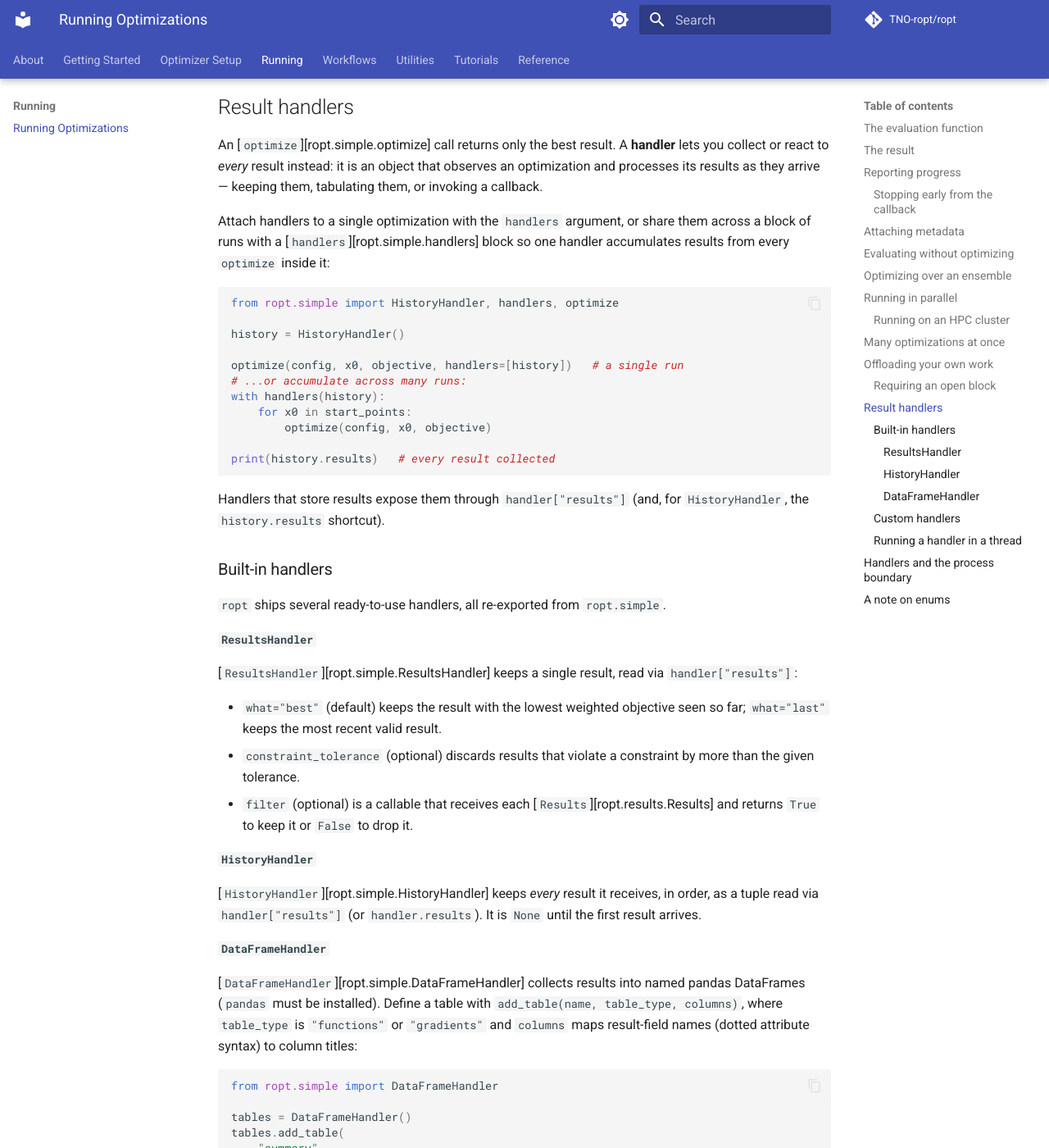
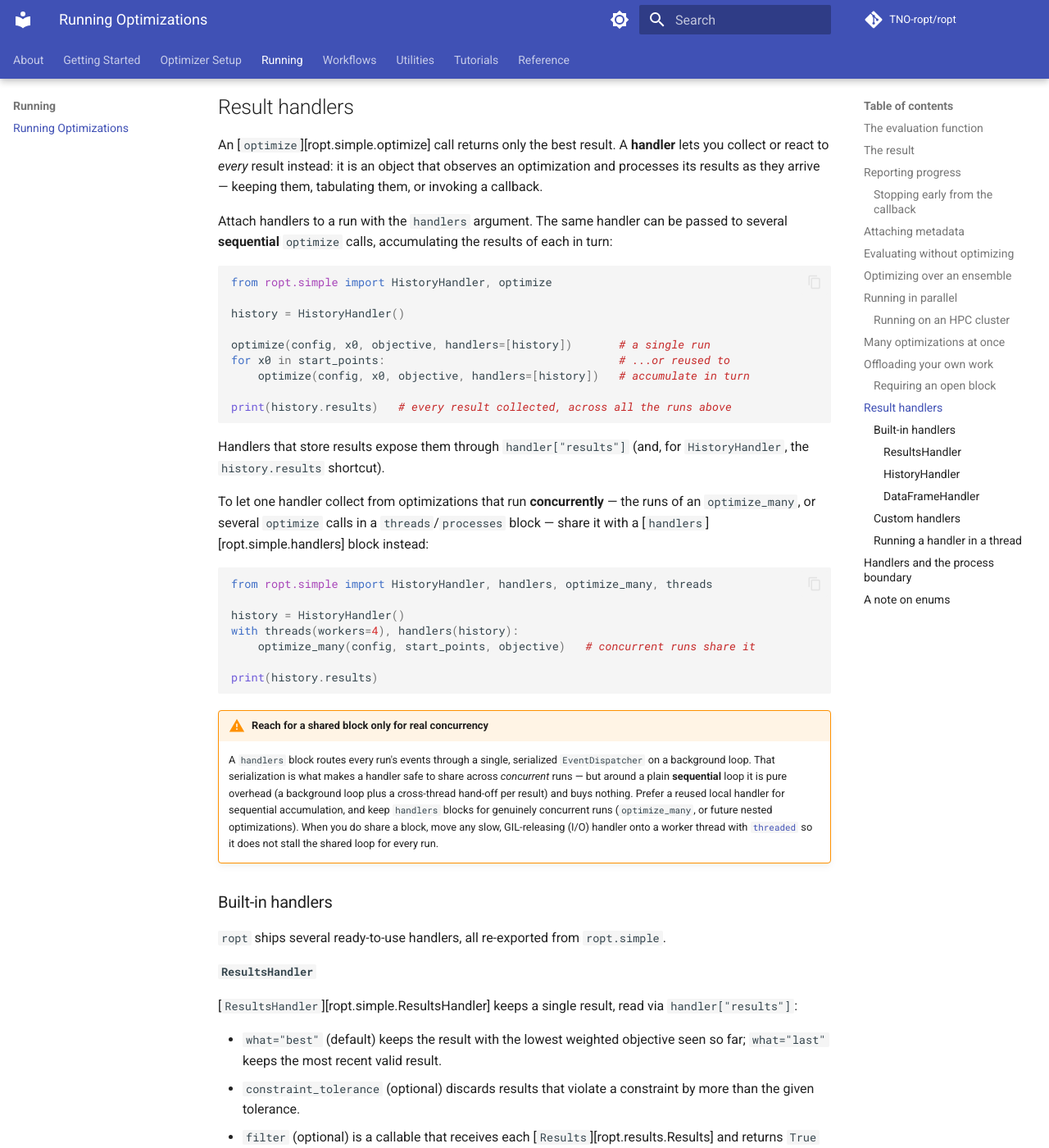
Before and after one commit to TNO-ropt/ropt, an MkDocs documentation site: the page built from docs/running/running.md, in a window 1280 px wide and 1400 px high, scrolled down 7139 px. Shown: the whole window at 82% size. Built offline with MkDocs 1.6.1 and Material for MkDocs 9.7.7, drawn with Linux system fonts in a browser that asks for light colours; comment, search, counter and statistics services are not loaded; the version menu is left out.

Commit message:
Allow sequential reuse of local result handlers

````diff
--- a/docs/running/running.md
+++ b/docs/running/running.md
@@ -359,26 +359,50 @@ An [`optimize`][ropt.simple.optimize] call returns only the best result. A
 that observes an optimization and processes its results as they arrive — keeping
 them, tabulating them, or invoking a callback.
 
-Attach handlers to a single optimization with the `handlers` argument, or share
-them across a block of runs with a [`handlers`][ropt.simple.handlers] block so
-one handler accumulates results from every `optimize` inside it:
+Attach handlers to a run with the `handlers` argument. The same handler can be
+passed to several **sequential** `optimize` calls, accumulating the results of
+each in turn:
 
 ```python
-from ropt.simple import HistoryHandler, handlers, optimize
+from ropt.simple import HistoryHandler, optimize
 
 history = HistoryHandler()
 
-optimize(config, x0, objective, handlers=[history])   # a single run
-# ...or accumulate across many runs:
-with handlers(history):
-    for x0 in start_points:
-        optimize(config, x0, objective)
+optimize(config, x0, objective, handlers=[history])       # a single run
+for x0 in start_points:                                   # ...or reused to
+    optimize(config, x0, objective, handlers=[history])   # accumulate in turn
 
-print(history.results)   # every result collected
+print(history.results)   # every result collected, across all the runs above
 ```
 
 Handlers that store results expose them through `handler["results"]` (and, for
 `HistoryHandler`, the `history.results` shortcut).
+
+To let one handler collect from optimizations that run **concurrently** — the
+runs of an `optimize_many`, or several `optimize` calls in a `threads`/`processes`
+block — share it with a [`handlers`][ropt.simple.handlers] block instead:
+
+```python
+from ropt.simple import HistoryHandler, handlers, optimize_many, threads
+
+history = HistoryHandler()
+with threads(workers=4), handlers(history):
+    optimize_many(config, start_points, objective)   # concurrent runs share it
+
+print(history.results)
+```
+
+!!! warning "Reach for a shared block only for real concurrency"
+    A `handlers` block routes every run's events through a single, serialized
+    `EventDispatcher` on a background loop. That serialization is what makes a
+    handler safe to share across *concurrent* runs — but around a plain
+    **sequential** loop it is pure overhead (a background loop plus a cross-thread
+    hand-off per result) and buys nothing. Prefer a reused local handler for
+    sequential accumulation, and keep `handlers` blocks for genuinely concurrent
+    runs (`optimize_many`, or future nested optimizations). When you do share a
+    block, move any slow, GIL-releasing (I/O) handler onto a worker thread with
+    [`threaded`](#running-a-handler-in-a-thread) so it does not stall the shared
+    loop for every run.
 
 ### Built-in handlers
 
````
Also changed, not shown: 4 other files.
